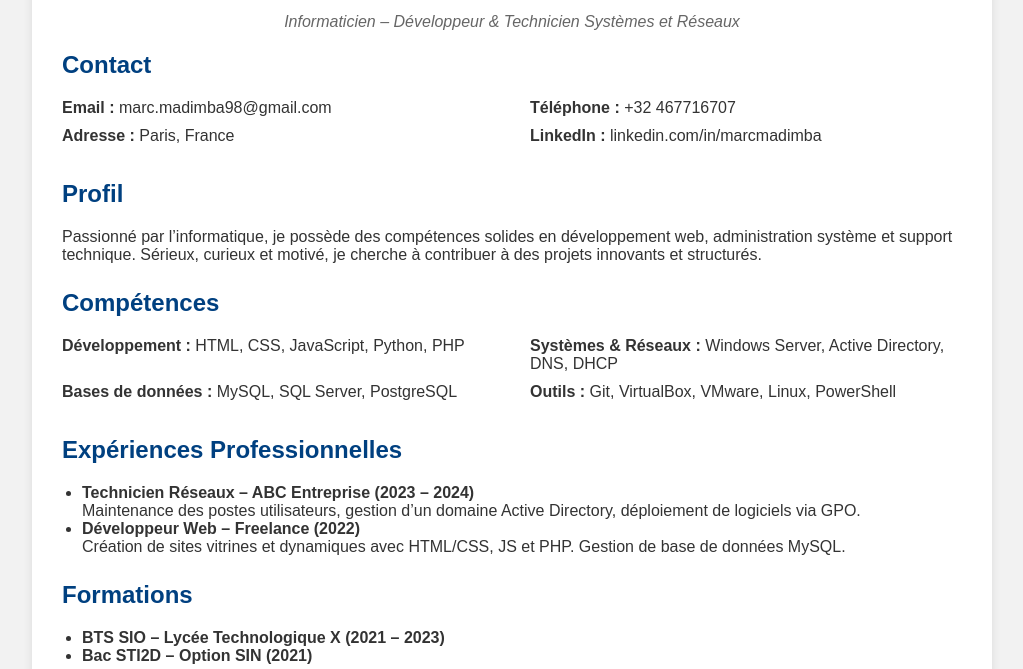
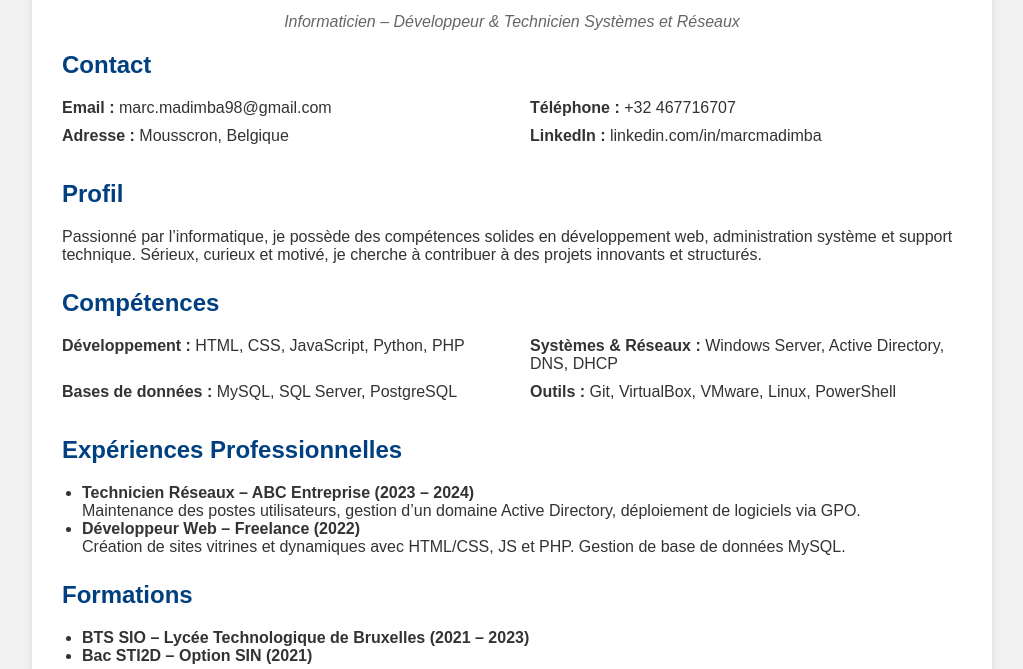
Before and after one commit to Rey2724/rey2724.github.io, a plain HTML site: page index.html in a window 1280 px wide. Shown: the part 131-800 px from the top of the page, without its empty margins (128-1151 px from the left). Drawn offline with Linux system fonts and the light colour scheme.

Commit message:
ligne 109: nom du lycee

```diff
--- a/index.html
+++ b/index.html
@@ -75,7 +75,7 @@
       <div class="contact">
         <div><strong>Email :</strong> marc.madimba98@gmail.com</div>
         <div><strong>Téléphone :</strong> +32 467716707</div>
-        <div><strong>Adresse :</strong> Paris, France</div>
+        <div><strong>Adresse :</strong> Mousscron, Belgique</div>
         <div><strong>LinkedIn :</strong> linkedin.com/in/marcmadimba</div>
       </div>
     </div>
@@ -106,7 +106,7 @@
     <div class="section">
       <h2>Formations</h2>
       <ul>
-        <li><strong>BTS SIO – Lycée Technologique X (2021 – 2023)</strong></li>
+        <li><strong>BTS SIO – Lycée Technologique de Bruxelles (2021 – 2023)</strong></li>
         <li><strong>Bac STI2D – Option SIN (2021)</strong></li>
       </ul>
     </div>
@@ -120,7 +120,7 @@
       </div>
     </div>
     <div class="section"
-        <h2>Loisir</h2>
+       <h2>Loisir</h2>
     <div class="loisir">
         <div><strong>Basketball :</strong></div> Joueur professionnel</div>
     </div>
```
